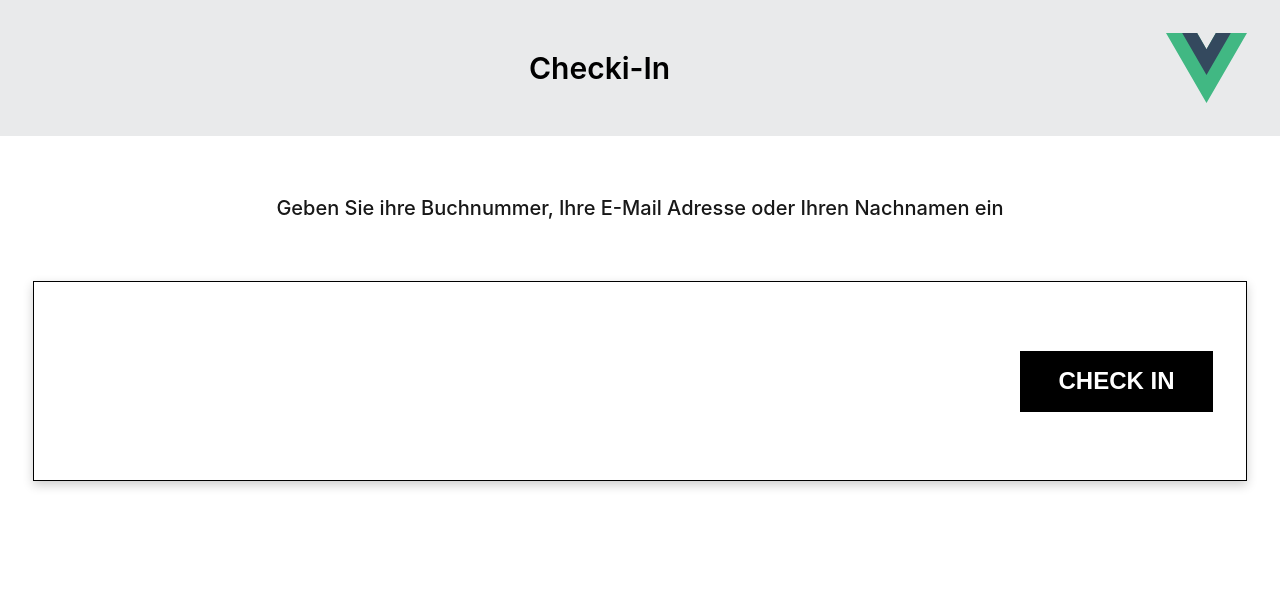
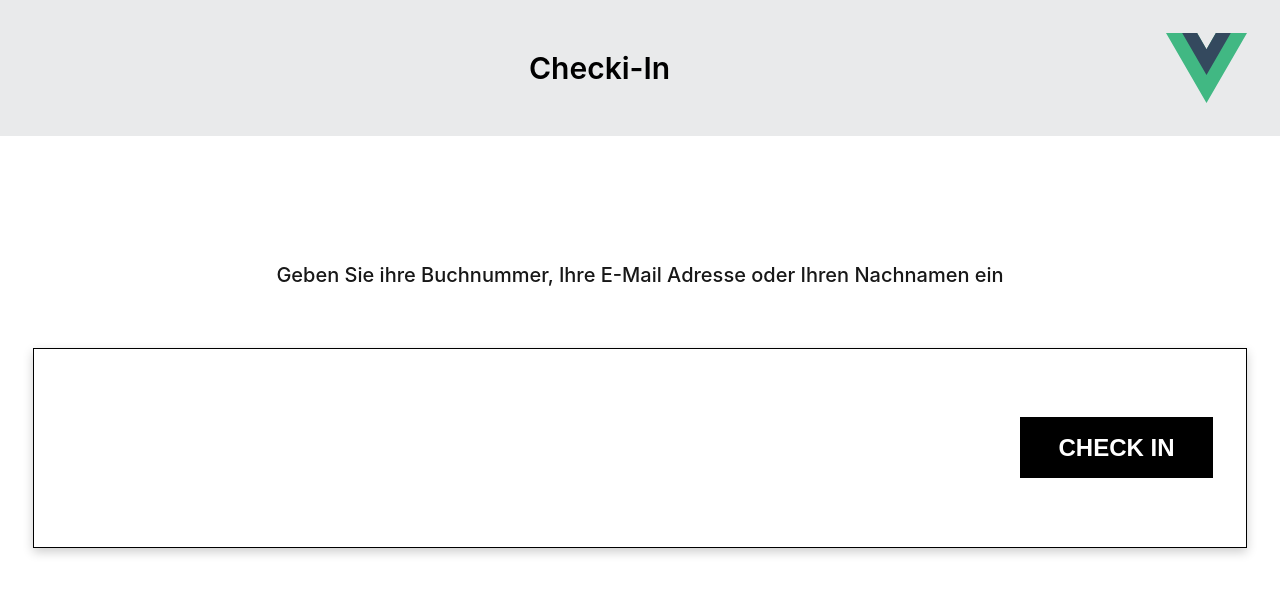
Before and after one commit to patschwendeman/checkin-vue-app, a Vue app: page /auth in a window 1280 px wide. Shown: the top 594 px of the page. Built offline with nearby package versions, Linux system fonts and the light colour scheme.

Commit message:
Update visitor number View height at

```diff
--- a/src/views/VisitorNumberView.vue
+++ b/src/views/VisitorNumberView.vue
@@ -16,12 +16,10 @@ import VisitorNumberInputField from '../components/VisitorNumberInputField.vue'
 <style>
 .visitorNumber-container {
   width: 100%;
-  height: 100%;
   display: flex;
   flex-direction: column;
   align-items: center;
   text-align: center;
-  margin-top: 50px;
   gap: 50px;
 }
 </style>
```
